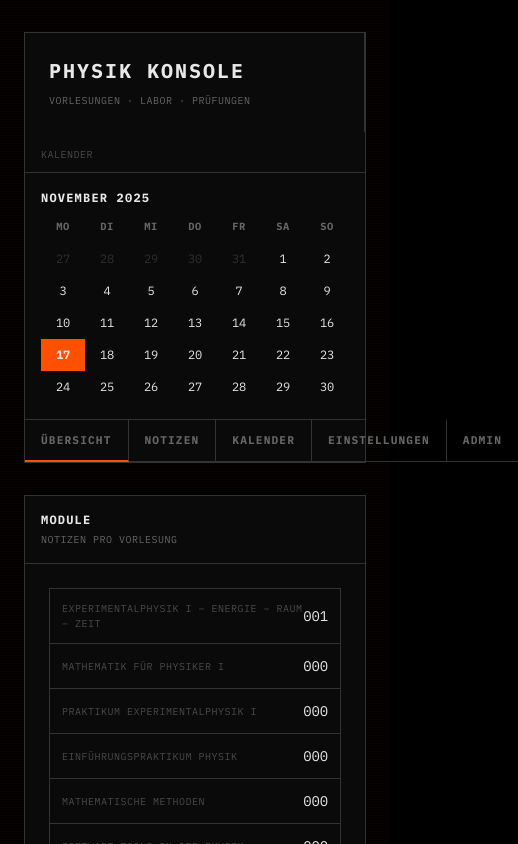
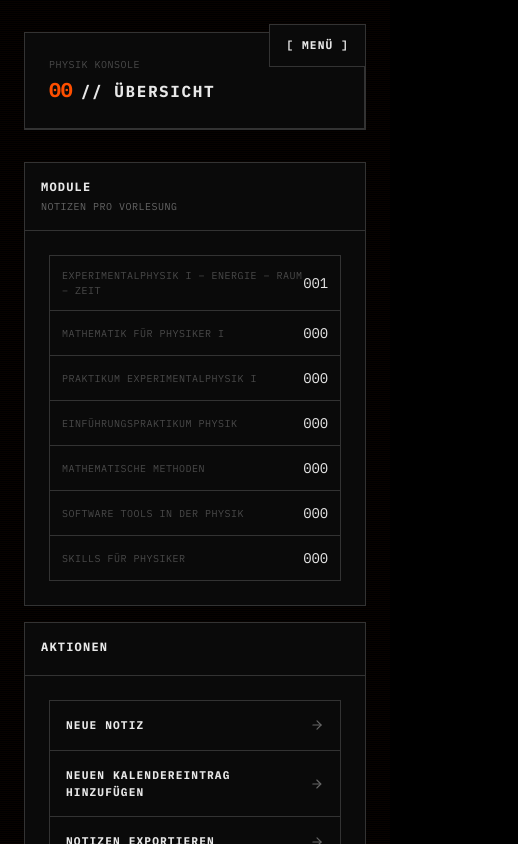
Before and after one commit to juliuss007/physik, a Next.js app: page / in a window 390 px wide. Shown: the top 844 px of the page, 518 px wide, since content can reach past the window. Built offline with nearby package versions, Linux system fonts and the light colour scheme.

Commit message:
feat: redesign mobile navigation with industrial aesthetic

```diff
--- a/components/layout/Shell.tsx
+++ b/components/layout/Shell.tsx
@@ -2,23 +2,39 @@
 
 import { usePathname } from "next/navigation";
 import Link from "next/link";
-import { CalendarDays, LayoutDashboard, NotebookPen, Settings, Shield } from "lucide-react";
-import { ReactNode, Suspense } from "react";
-import { motion } from "framer-motion";
+import { ReactNode, Suspense, useState, useEffect } from "react";
+import { motion, AnimatePresence } from "framer-motion";
 
 import { cn } from "@/lib/utils";
 import { MiniCalendar } from "@/components/layout/MiniCalendar";
 
 const navigation = [
-  { href: "/" as const, label: "ÜBERSICHT", code: "00", icon: LayoutDashboard },
-  { href: "/notes" as const, label: "NOTIZEN", code: "01", icon: NotebookPen },
-  { href: "/calendar" as const, label: "KALENDER", code: "02", icon: CalendarDays },
-  { href: "/settings" as const, label: "EINSTELLUNGEN", code: "03", icon: Settings },
-  { href: "/admin" as const, label: "ADMIN", code: "04", icon: Shield }
+  { href: "/" as const, label: "ÜBERSICHT", code: "00" },
+  { href: "/notes" as const, label: "NOTIZEN", code: "01" },
+  { href: "/calendar" as const, label: "KALENDER", code: "02" },
+  { href: "/settings" as const, label: "EINSTELLUNGEN", code: "03" },
+  { href: "/admin" as const, label: "ADMIN", code: "04" }
 ];
 
 export function Shell({ children }: { children: ReactNode }) {
   const pathname = usePathname();
+  const [isMobileMenuOpen, setIsMobileMenuOpen] = useState(false);
+
+  // Lock body scroll when menu is open
+  useEffect(() => {
+    if (isMobileMenuOpen) {
+      document.body.style.overflow = "hidden";
+    } else {
+      document.body.style.overflow = "unset";
+    }
+    return () => {
+      document.body.style.overflow = "unset";
+    };
+  }, [isMobileMenuOpen]);
+
+  const activeItem = navigation.find(item =>
+    pathname === item.href || (item.href !== "/" && pathname.startsWith(item.href))
+  );
 
   return (
     <div className="relative mx-auto flex min-h-screen w-full max-w-[1400px] flex-col px-6 pb-12 pt-8">
@@ -33,17 +49,42 @@ export function Shell({ children }: { children: ReactNode }) {
       >
         <div className="flex flex-col gap-0 lg:flex-row">
           {/* Main header section */}
-          <div className="flex-1 border-r border-border p-6">
-            <h1 className="text-xl font-bold tracking-widest text-foreground uppercase mb-2">
+          <div className="flex-1 border-r border-border p-6 flex items-center justify-between lg:block">
+            <div>
+              <h1 className="text-xl font-bold tracking-widest text-foreground uppercase mb-2 hidden lg:block">
                 Physik Konsole
               </h1>
-            <p className="spec-label !text-muted-foreground">
+              <p className="spec-label !text-muted-foreground hidden lg:block">
                 VORLESUNGEN · LABOR · PRÜFUNGEN
               </p>
+
+              {/* Mobile Header Content */}
+              <div className="lg:hidden flex items-center justify-between h-full">
+                <div className="flex flex-col justify-center">
+                  <span className="spec-label mb-1">PHYSIK KONSOLE</span>
+                  <div className="flex items-baseline gap-2">
+                    <span className="text-primary font-mono text-xl font-bold">
+                      {activeItem ? activeItem.code : "00"}
+                    </span>
+                    <span className="text-foreground font-bold tracking-widest uppercase">
+                      // {activeItem ? activeItem.label : "ÜBERSICHT"}
+                    </span>
+                  </div>
+                </div>
               </div>
 
-          {/* Mini calendar panel */}
-          <div className="w-full lg:w-80">
+              {/* Mobile Menu Trigger - Absolute Position */}
+              <button
+                onClick={() => setIsMobileMenuOpen(true)}
+                className="lg:hidden absolute top-6 right-6 border border-border bg-card px-4 py-3 text-[0.7rem] font-bold tracking-widest uppercase text-foreground hover:bg-primary hover:text-background transition-colors z-40"
+              >
+                [ MENÜ ]
+              </button>
+            </div>
+          </div>
+
+          {/* Mini calendar panel (Desktop only) */}
+          <div className="hidden lg:block w-full lg:w-80">
             <div className="border-b border-border px-4 py-2">
               <span className="spec-label">KALENDER</span>
             </div>
@@ -56,7 +97,9 @@ export function Shell({ children }: { children: ReactNode }) {
         </div>
 
         {/* Navigation */}
-        <nav className="border-t border-border flex" aria-label="Hauptnavigation">
+        <div className="border-t border-border">
+          {/* Desktop Nav */}
+          <nav className="hidden lg:flex" aria-label="Hauptnavigation">
             {navigation.map((item) => {
               const isActive = pathname === item.href || (item.href !== "/" && pathname.startsWith(item.href));
               return (
@@ -65,15 +108,83 @@ export function Shell({ children }: { children: ReactNode }) {
                   href={item.href}
                   className={cn(
                     "flex-1 border-r last:border-r-0 border-border px-4 py-3 text-[0.7rem] font-bold tracking-widest uppercase text-center text-muted-foreground transition-opacity hover:opacity-70 cursor-pointer",
-                  isActive && "border-b-2 border-b-primary"
+                    isActive && "border-b-2 border-b-primary text-foreground"
                   )}
                 >
+                  <span className="mr-2 text-primary/50">{item.code}</span>
                   {item.label}
                 </Link>
               );
             })}
           </nav>
+
+          {/* Mobile Nav Trigger Placeholder to maintain layout if needed, but absolute positioning handles it now */}
+        </div>
       </motion.header>
+
+      {/* Mobile Menu Overlay */}
+      <AnimatePresence>
+        {isMobileMenuOpen && (
+          <motion.div
+            initial={{ opacity: 0 }}
+            animate={{ opacity: 1 }}
+            exit={{ opacity: 0 }}
+            transition={{ duration: 0.1 }}
+            className="fixed inset-0 z-50 flex flex-col bg-background lg:hidden"
+          >
+            <div className="flex items-center justify-between border-b border-border px-6 py-6">
+              <div>
+                <p className="spec-label mb-1">SYSTEM NAVIGATION</p>
+                <h1 className="text-xl font-bold tracking-widest text-foreground uppercase">
+                  MENÜ AUSWAHL
+                </h1>
+              </div>
+              <button
+                onClick={() => setIsMobileMenuOpen(false)}
+                className="border border-border bg-card px-4 py-3 text-[0.7rem] font-bold tracking-widest uppercase text-foreground hover:bg-primary hover:text-background transition-colors"
+              >
+                [ SCHLIESSEN ]
+              </button>
+            </div>
+            <nav className="flex-1 overflow-y-auto p-6 space-y-4">
+              {navigation.map((item) => {
+                const isActive = pathname === item.href || (item.href !== "/" && pathname.startsWith(item.href));
+                return (
+                  <Link
+                    key={item.href}
+                    href={item.href}
+                    onClick={() => setIsMobileMenuOpen(false)}
+                    className={cn(
+                      "group flex items-center justify-between border-b border-border pb-4 transition-colors",
+                      isActive ? "text-primary" : "text-muted-foreground hover:text-foreground"
+                    )}
+                  >
+                    <div className="flex items-baseline gap-4">
+                      <span className="font-mono text-lg font-bold opacity-50 group-hover:opacity-100 transition-opacity">
+                        {item.code}
+                      </span>
+                      <span className="text-2xl font-bold tracking-widest uppercase">
+                        {item.label}
+                      </span>
+                    </div>
+                    {isActive && (
+                      <span className="animate-pulse font-bold text-primary">
+                        &lt; AKTIV
+                      </span>
+                    )}
+                  </Link>
+                );
+              })}
+            </nav>
+            <div className="border-t border-border p-6 bg-card/50">
+              <div className="flex justify-between text-[0.6rem] text-muted-foreground font-mono uppercase tracking-wider">
+                <span>TERMINAL SESSION: #8X92</span>
+                <span>SECURE CONNECTION</span>
+              </div>
+            </div>
+          </motion.div>
+        )}
+      </AnimatePresence>
 
       <main className="relative mt-8 flex-1 space-y-6">{children}</main>
     </div>
```
Lines whose indentation alone changed are shown as unchanged.
